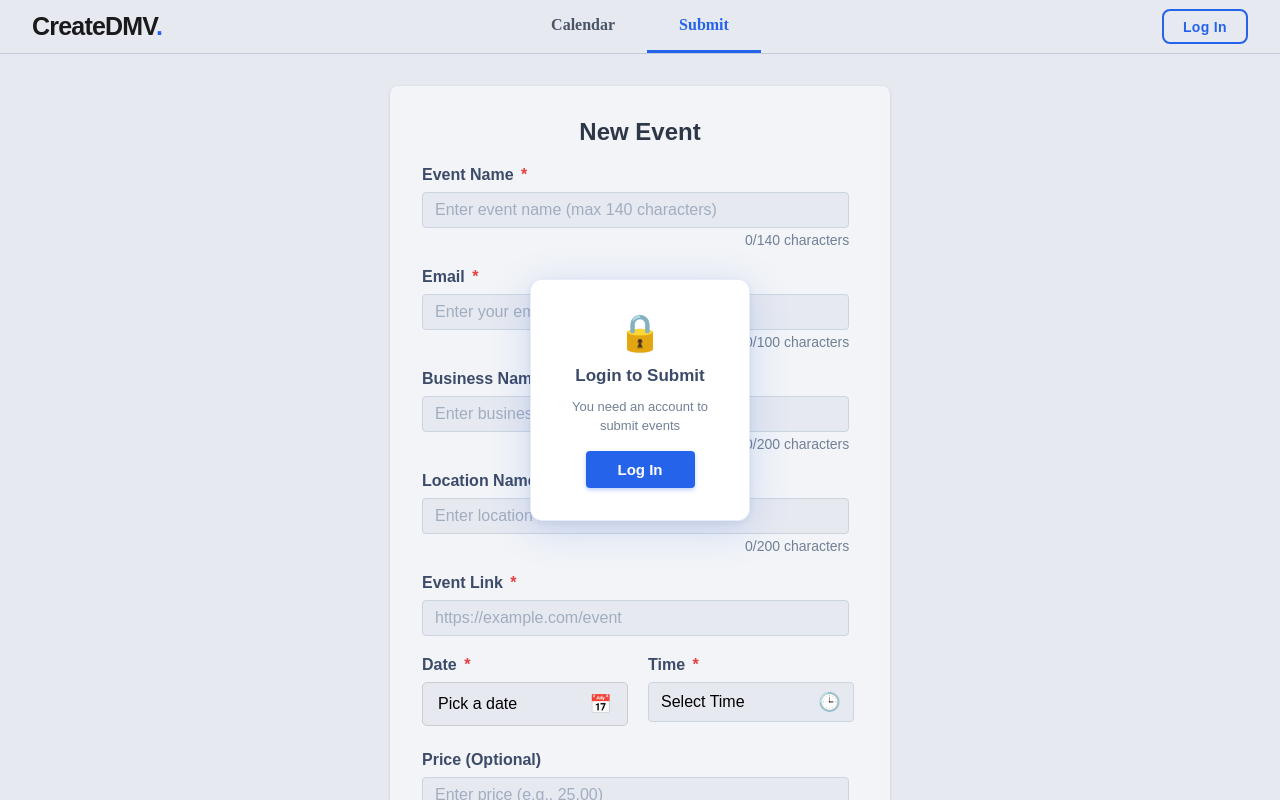
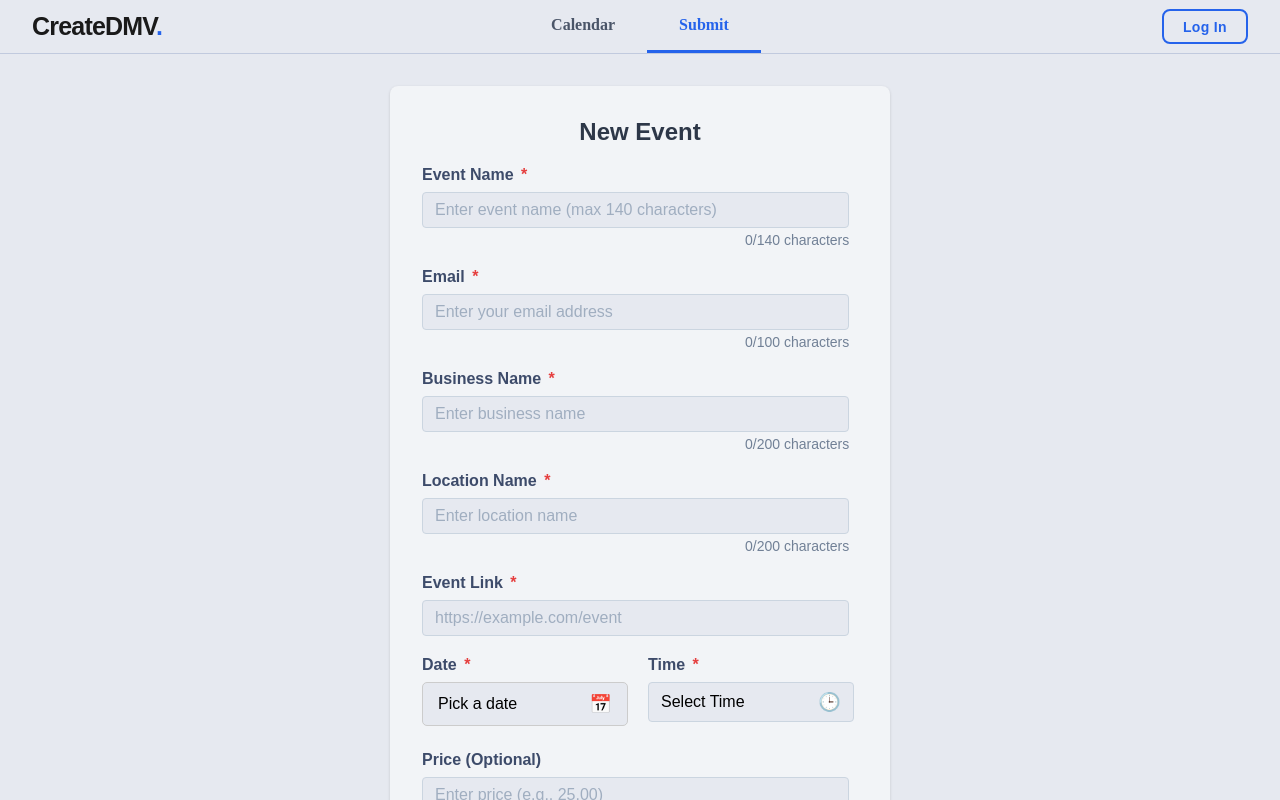
Before and after one commit to KorynLA/DC-craft-events-tracker, a React (Create React App) app: page /submit-event in a window 1280 px wide. Built offline with nearby package versions, Linux system fonts and the light colour scheme.

Commit message:
Update submit form so the overlay to prevent non loggedin users from submitting doesnt impact the navigation

```diff
--- a/src/components/style/eventSubmissionForm.css
+++ b/src/components/style/eventSubmissionForm.css
@@ -321,15 +321,12 @@
     gap: 1rem;
   }
 }
-/* Login overlay - Option 1: Blurred form + centered card */
+
 .login-overlay {
-  position: absolute;
-  inset: 0;
   display: flex;
   align-items: center;
   justify-content: center;
-  border-radius: 0.5rem;
-  z-index: 10;
+  padding: 2rem 0;
 }
 
 .login-overlay-card {
```
